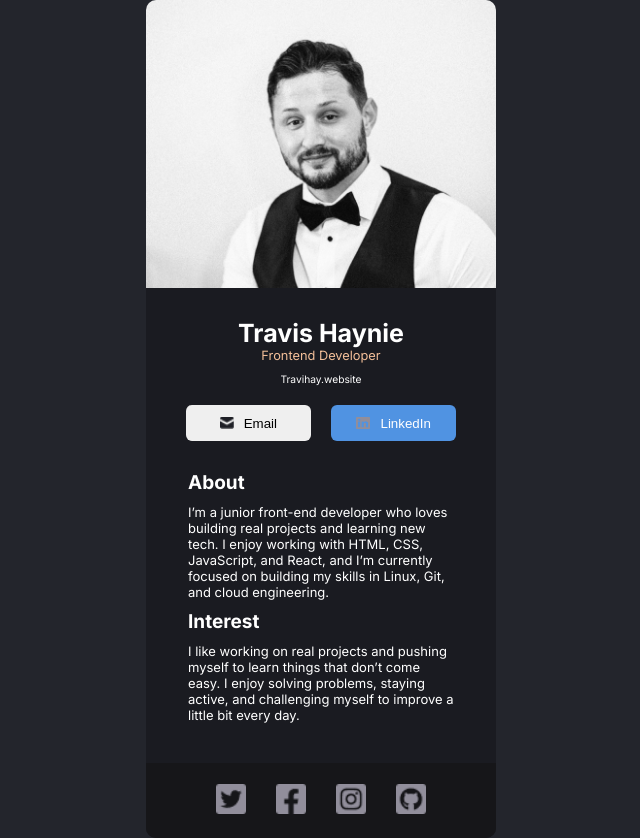
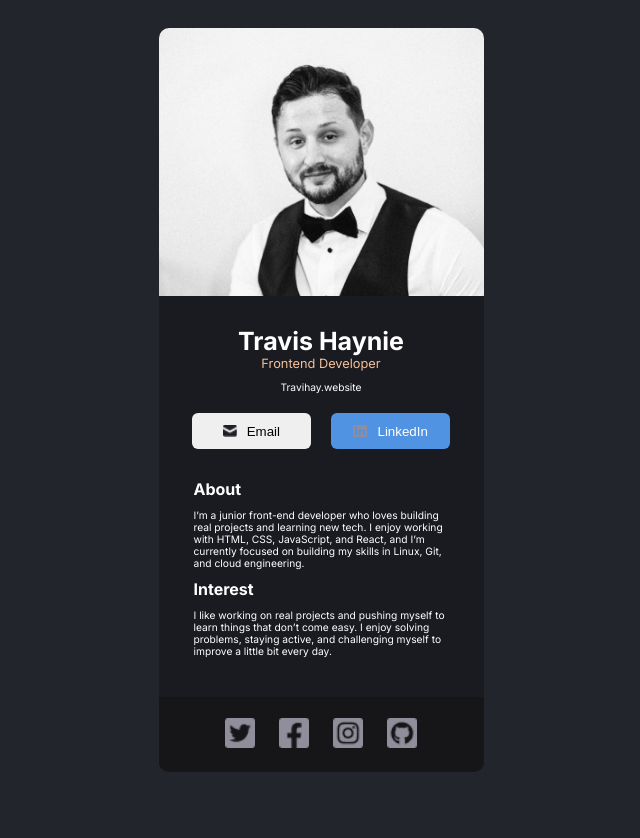
Before and after one commit to TravisHaynie/Digital-workspace-card-project, a React (Vite) app: page / in a window 1280 px wide. Shown: the whole page, without its empty margins (319-959 px from the left). After the commit the page ends 800 px from the top, so only its background shows below. Built offline with nearby package versions, Linux system fonts and the light colour scheme.

Commit message:
J:added more code

```diff
--- a/src/css/style.css
+++ b/src/css/style.css
@@ -9,8 +9,8 @@ body {
 }
 
 .card {
-    min-width: 350px;
-    max-width: 350px;
+    min-width: 325px;
+    max-width: 325px;
     border-radius: 10px;
     background-color: #1A1B21;
     color: white;
@@ -30,11 +30,11 @@ body {
 }
 
 .padding {
-    padding: 30px 42px;
+    padding: 30px 35px;
 }
 
 .btn-padding {
-    padding: 10px 34px;
+    padding: 10px 31px;
 }
 
 .center {
@@ -93,7 +93,7 @@ a {
 
 .linkedln-btn {
     margin-left: 20px;
-    padding-inline: 25.5px;
+    padding-inline: 22.5px;
     border-radius: 6px;
     border: none;
     background-color: #5093E2;
@@ -113,21 +113,21 @@ a {
 
 
 .about-title {
-    font-size: 19px;
+    font-size: 16px;
 }
 
 .about-summary {
-    font-size: 13px;
+    font-size: 10.24px;
 }
 
 /* interest css */
 
 .interest-title {
-    font-size: 19px;
+    font-size: 16px;
 }
 
 .interest-summary {
-    font-size: 13px;
+    font-size: 10.24px;
 }
 
 /* Footer Css */
```
